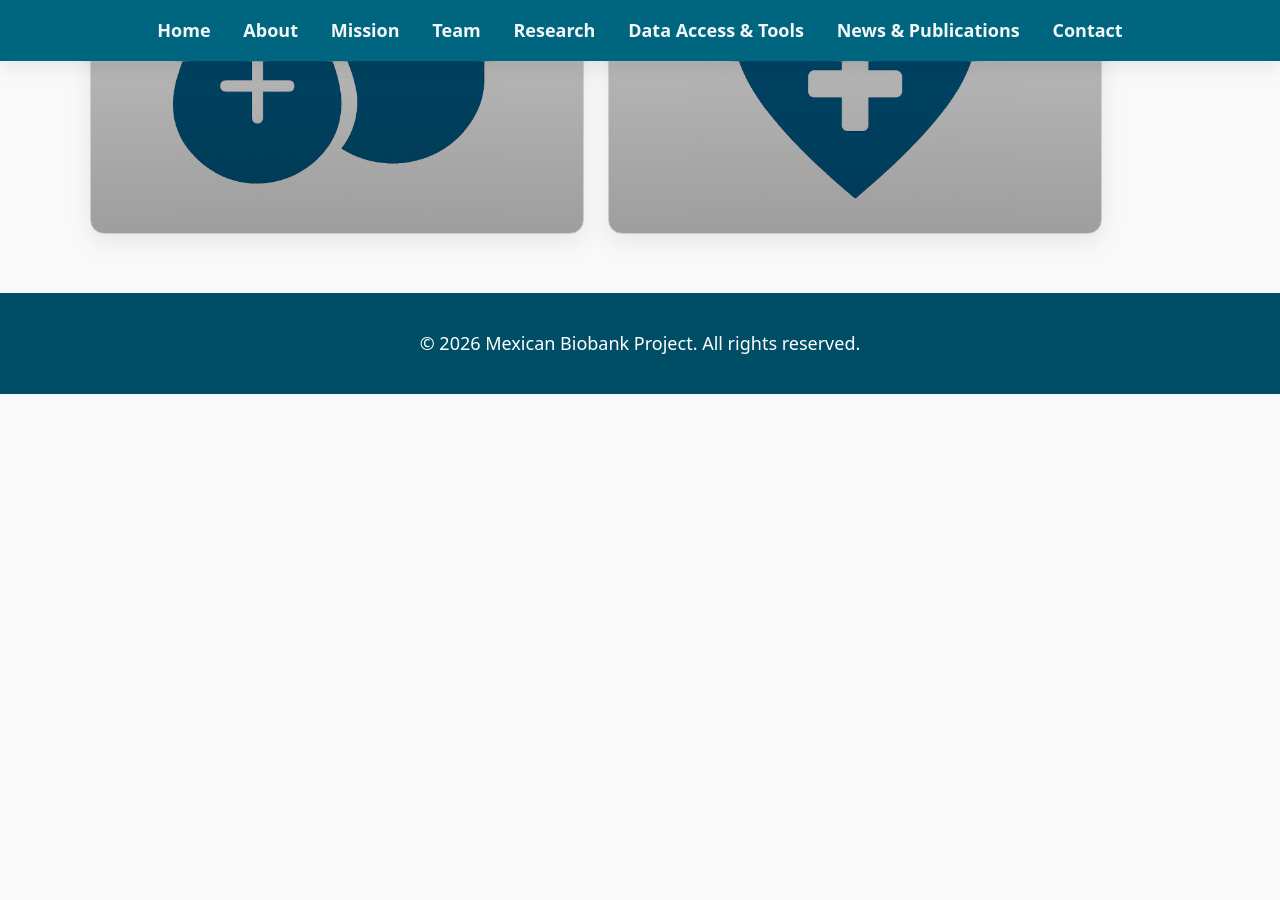
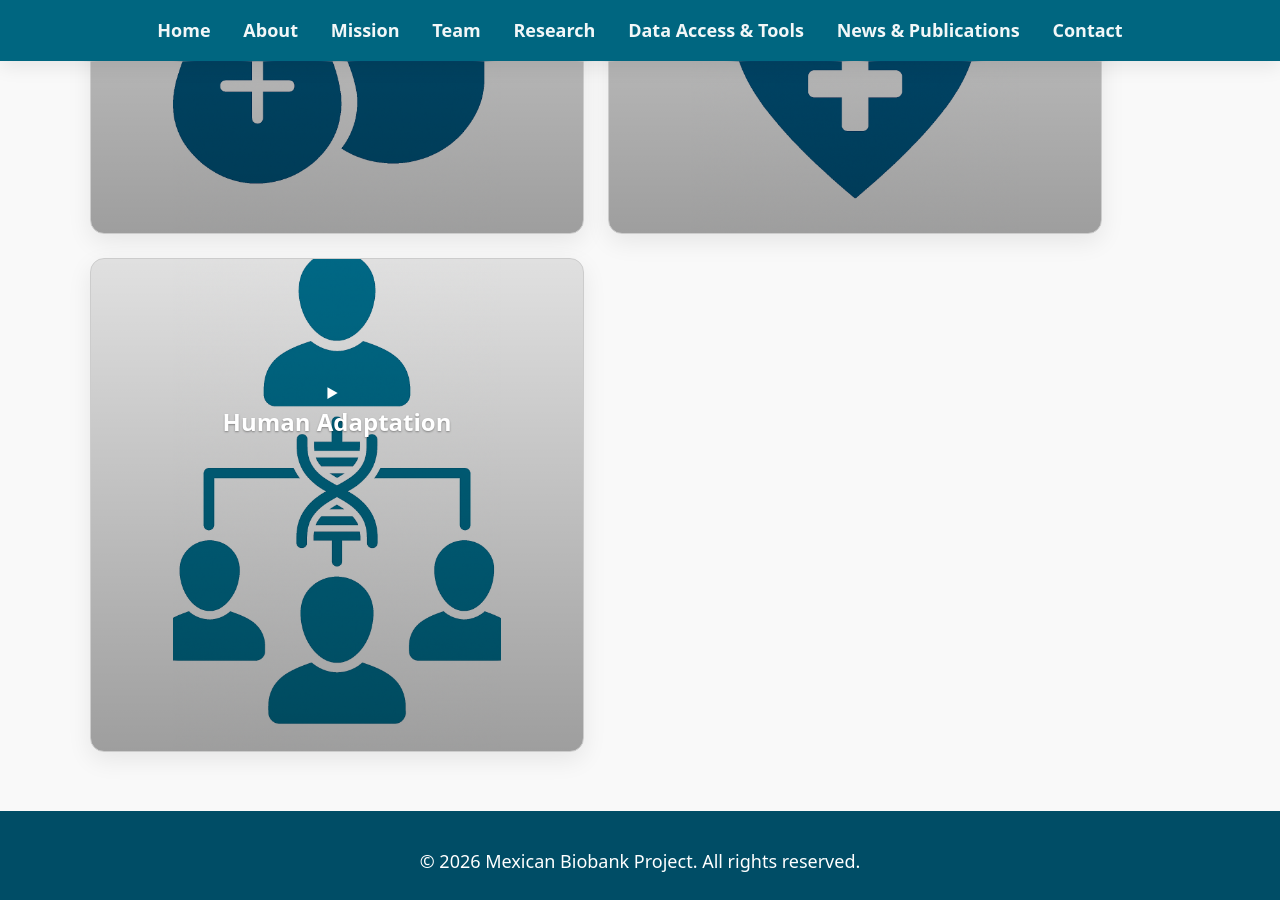
Before and after one commit to morenolab/MexicanBiobank_webpage, a Jekyll site: the page built from pages/research.md, in a window 1280 px wide and 900 px high, scrolled down 2125 px. Built offline with Jekyll 4.4.1, drawn with Linux system fonts in a browser that asks for light colours; before the commit the page ends 2519 px from its top, so only the background shows below that.

Commit message:
Enhance research section on Medical Genomics
Expanded on the integration of genomic data with clinical information, emphasizing the use of the Mexican Biobank for GWAS and its implications for health strategies.

```diff
--- a/pages/research.md
+++ b/pages/research.md
@@ -88,13 +88,24 @@
             </summary>
             <div class="cr-content">
                 <p>
-                    We integrate genomic data with clinical and epidemiological information to study the genetic architecture of complex diseases.
-                </p>
-                <p>
-                    Our work emphasizes translational relevance, enabling more equitable precision medicine through the inclusion of historically underrepresented populations.
+                   The use of genomic data, such as that generated by the Mexican Biobank, enables a deeper understanding of diseases and the genetic risks present in the population. With this in mind, we leverage the Mexican Biobank to conduct genome-wide association studies (GWAS) to identify links between phenotypes and genotypes, as well as to examine the allele frequencies of previously reported variants. These analyses help characterize the genetic predisposition to various health conditions and support the development of more precise and effective strategies to improve the health of the Mexican population.
                 </p>
             </div>
         </details>
 
+        <details class="cr-panel cr-expand"
+            style="--bg-image: url('{{ "/assets/icons/popgen.png" | relative_url }}'); --bg-size: contain; --bg-position: center;">
+            <summary>
+                <h3 class="cr-title">Human Adaptation</h3>
+            </summary>
+            <div class="cr-content">
+                <p>
+                    We characterize fine-scale population structure and demographic history across Mexico using genome-wide genetic variation from nationally representative cohorts.
+                </p>
+                <p>
+                    Our analyses focus on Indigenous ancestry, historical admixture, and regional differentiation, providing a critical framework for genetic association studies in diverse populations.
+                </p>
+            </div>
+        </details>
     </div>
 </section>
```
